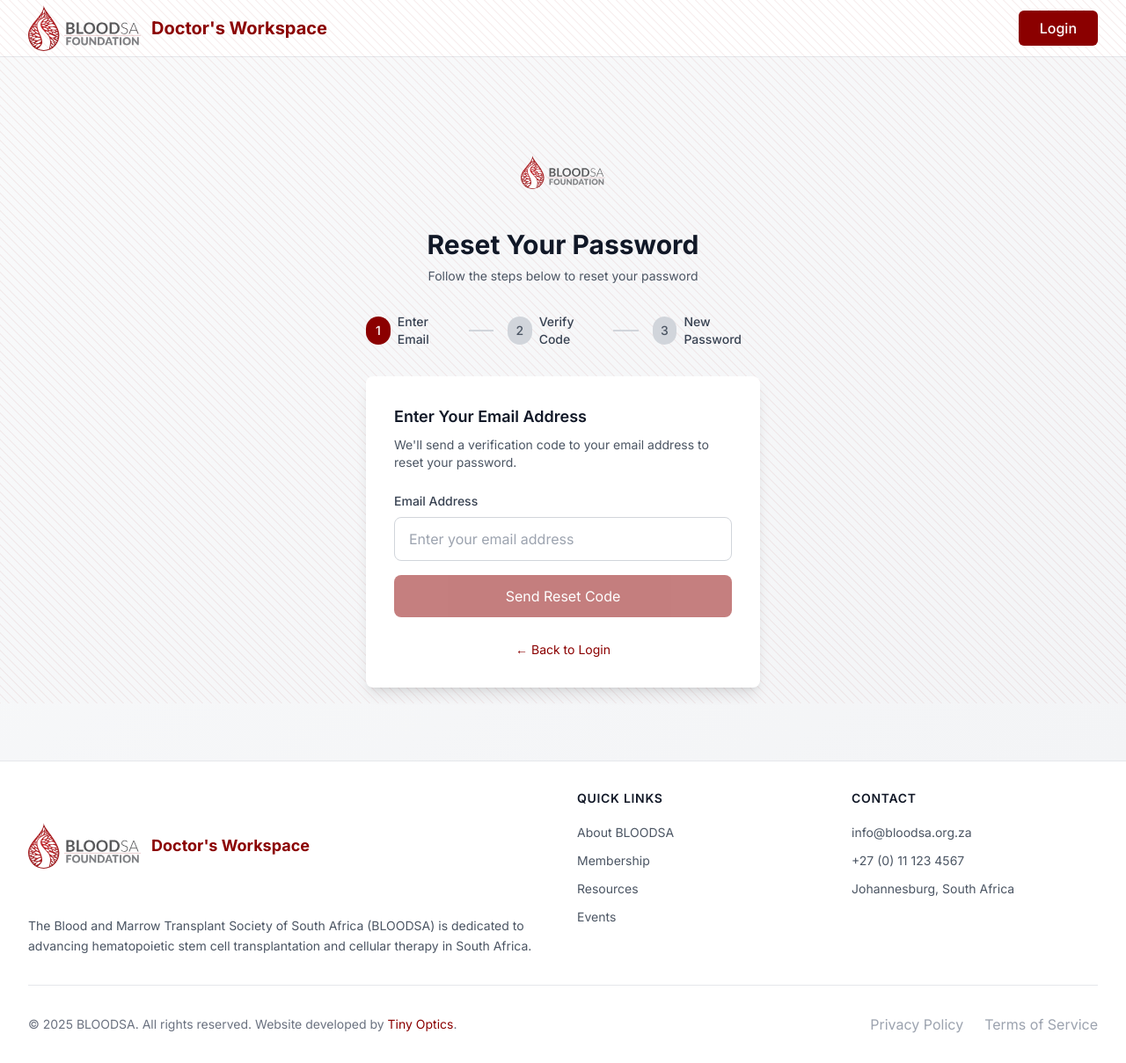
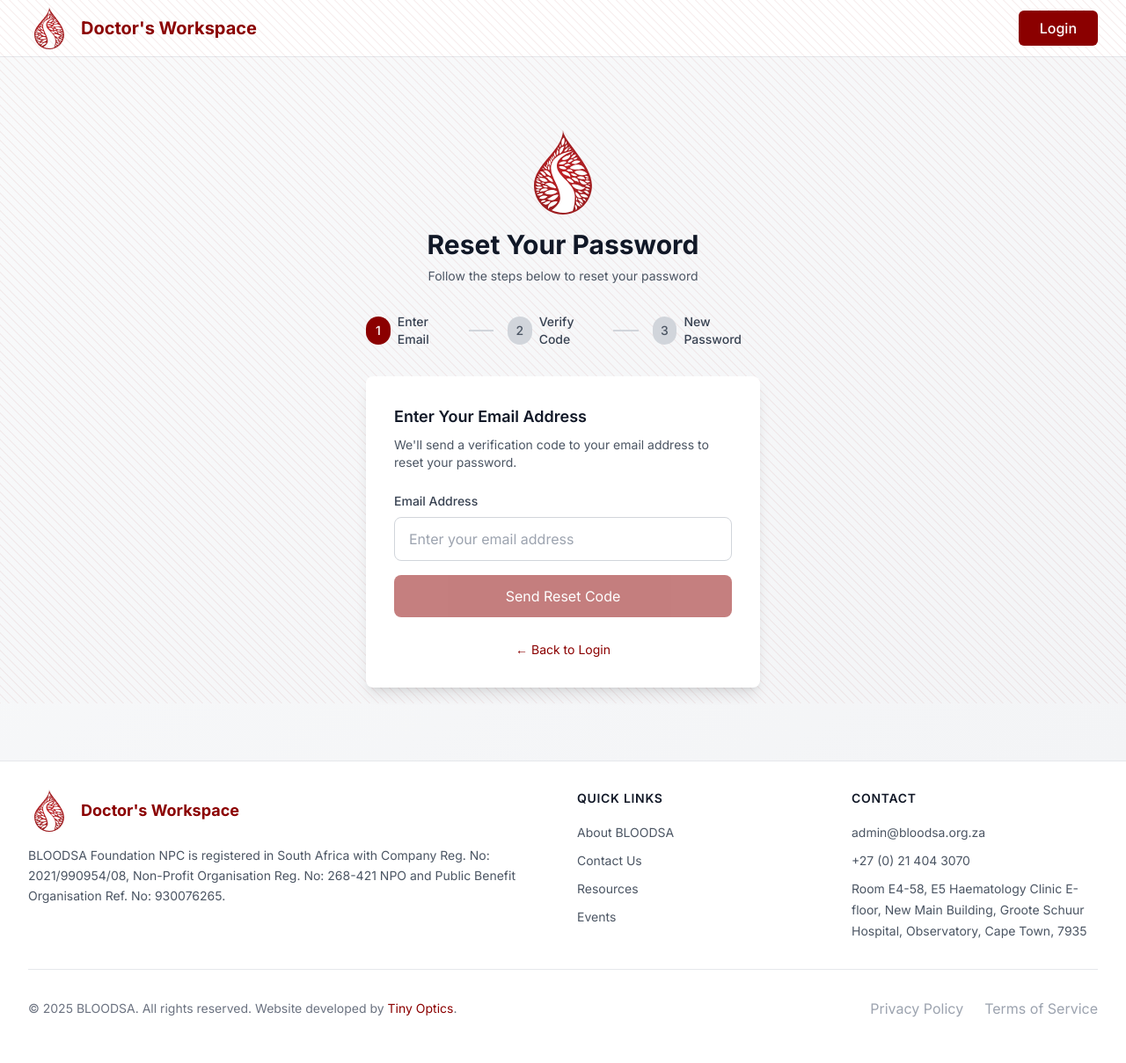
Before and after one commit to Tiny-Optics/doctors_workspaceBSA, a Vue app in the folder frontend/: page /forgot-password in a window 1280 px wide. Shown: the whole page at 88% size. Built offline with nearby package versions, Linux system fonts and the light colour scheme.

Commit message:
Changed logo for footer and header. Changed hyper links in footer as well and text updates

```diff
--- a/frontend/src/components/Footer.vue
+++ b/frontend/src/components/Footer.vue
@@ -6,15 +6,14 @@
         <div class="col-span-1 md:col-span-2">
           <div class="flex items-center space-x-3 mb-4">
             <img
-              src="/BLOODSA-SVG-Logo.svg"
+              src="/BLOODSA-Logo.svg"
               alt="BloodSA Logo"
-              class="w-32 h-32 object-contain"
+              class="w-12 h-12 object-contain"
             />
             <span class="text-lg font-bold text-bloodsa-red">Doctor's Workspace</span>
           </div>
           <p class="text-gray-600 text-sm leading-relaxed">
-            The Blood and Marrow Transplant Society of South Africa (BLOODSA) is dedicated to advancing
-            hematopoietic stem cell transplantation and cellular therapy in South Africa.
+            BLOODSA Foundation NPC is registered in South Africa with Company Reg. No: 2021/990954/08, Non-Profit Organisation Reg. No: 268-421 NPO  and Public Benefit Organisation Ref. No: 930076265.
           </p>
         </div>
 
@@ -22,10 +21,10 @@
         <div>
           <h3 class="text-sm font-semibold text-gray-900 uppercase tracking-wider mb-4">Quick Links</h3>
           <ul class="space-y-2">
-            <li><a href="#" class="text-gray-600 hover:text-bloodsa-red text-sm transition-colors duration-200">About BLOODSA</a></li>
-            <li><a href="#" class="text-gray-600 hover:text-bloodsa-red text-sm transition-colors duration-200">Membership</a></li>
-            <li><a href="#" class="text-gray-600 hover:text-bloodsa-red text-sm transition-colors duration-200">Resources</a></li>
-            <li><a href="#" class="text-gray-600 hover:text-bloodsa-red text-sm transition-colors duration-200">Events</a></li>
+            <li><a href="https://bloodsa.org.za/about/" target="_blank" class="text-gray-600 hover:text-bloodsa-red text-sm transition-colors duration-200">About BLOODSA</a></li>
+            <li><a href="https://bloodsa.org.za/contact/" target="_blank" class="text-gray-600 hover:text-bloodsa-red text-sm transition-colors duration-200">Contact Us</a></li>
+            <li><a href="https://bloodsa.org.za/resources/" target="_blank" class="text-gray-600 hover:text-bloodsa-red text-sm transition-colors duration-200">Resources</a></li>
+            <li><a href="https://bloodsa.org.za/upcoming-events/" target="_blank" class="text-gray-600 hover:text-bloodsa-red text-sm transition-colors duration-200">Events</a></li>
           </ul>
         </div>
 
@@ -35,18 +34,18 @@
           <ul class="space-y-2">
             <li>
               <a
-                href="mailto:info@bloodsa.org.za"
+                href="mailto:admin@bloodsa.org.za"
                 class="text-gray-600 hover:text-bloodsa-red text-sm transition-colors duration-200"
               >
-                info@bloodsa.org.za
+                admin@bloodsa.org.za
               </a>
             </li>
             <li>
               <a
-                href="tel:+27111234567"
+                href="tel:+27214043070"
                 class="text-gray-600 hover:text-bloodsa-red text-sm transition-colors duration-200"
               >
-                +27 (0) 11 123 4567
+              +27 (0) 21 404 3070
               </a>
             </li>
             <li>
@@ -56,7 +55,7 @@
                 rel="noopener noreferrer"
                 class="text-gray-600 hover:text-bloodsa-red text-sm transition-colors duration-200"
               >
-                Johannesburg, South Africa
+              Room E4-58, E5 Haematology Clinic E-floor, New Main Building, Groote Schuur Hospital, Observatory, Cape Town, 7935
               </a>
             </li>
           </ul>
--- a/frontend/src/components/Header.vue
+++ b/frontend/src/components/Header.vue
@@ -6,9 +6,9 @@
         <router-link to="/dashboard" class="flex items-center space-x-3 hover:opacity-80 transition-opacity">
           <div class="relative">
             <img
-              src="/BLOODSA-SVG-Logo.svg"
+              src="/BLOODSA-Logo.svg"
               alt="BloodSA Logo"
-              class="w-32 h-32 object-contain"
+              class="w-12 h-12 object-contain"
             />
           </div>
           <h1 class="text-xl font-bold text-bloodsa-red">Doctor's Workspace</h1>
--- a/frontend/src/views/ForgotPassword.vue
+++ b/frontend/src/views/ForgotPassword.vue
@@ -8,7 +8,7 @@
     <div class="max-w-md w-full space-y-8 relative z-10">
       <!-- Header -->
       <div class="text-center">
-        <img src="/BLOODSA-SVG-Logo.svg" alt="BloodSA Logo" class="w-24 h-24 object-contain mx-auto mb-4" />
+        <img src="/BLOODSA-Logo.svg" alt="BloodSA Logo" class="w-24 h-24 object-contain mx-auto mb-4" />
         <h2 class="text-3xl font-bold text-gray-900">Reset Your Password</h2>
         <p class="mt-2 text-sm text-gray-600">
           Follow the steps below to reset your password
```
Also changed, not shown: frontend/public/BLOODSA-Logo.svg (added).
